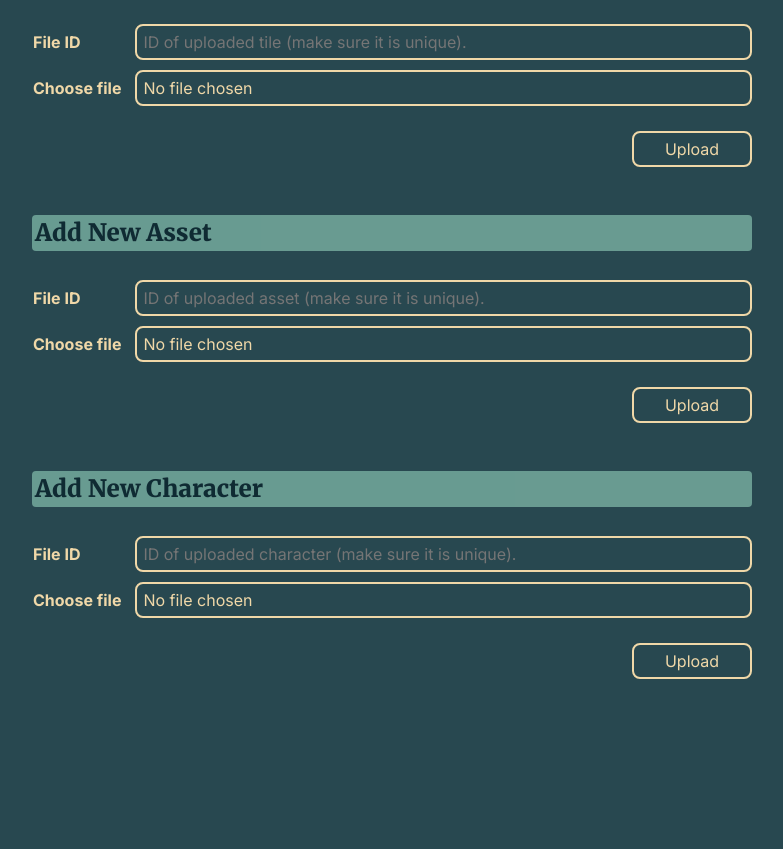
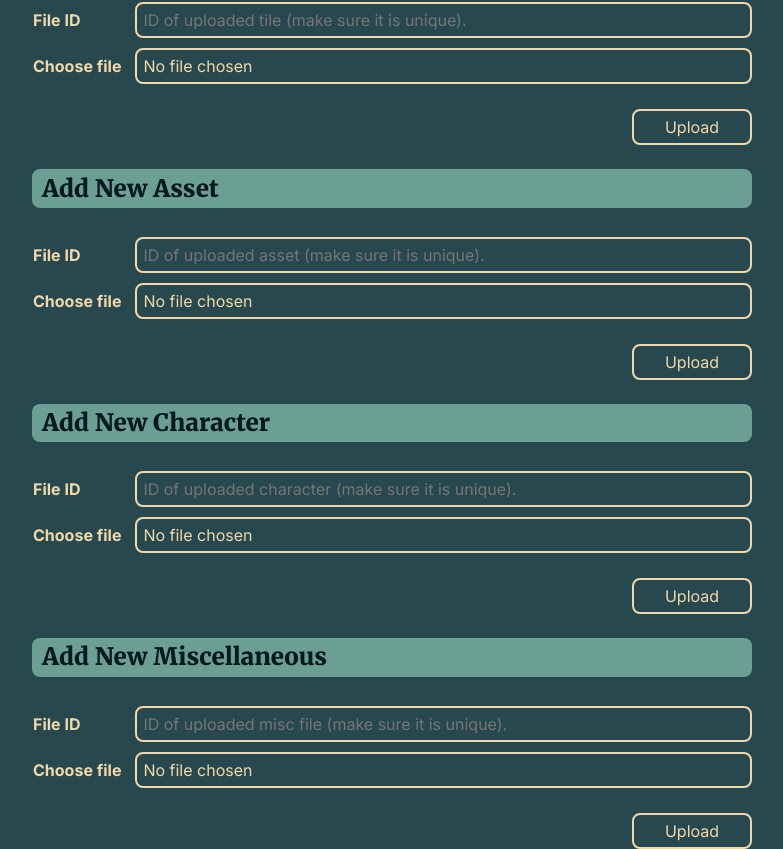
Before and after one commit to kuanhenglin/eggmacs, a React (Create React App) app in the folder client/: page /admin in a window 1280 px wide. Shown: the part 608-1457 px from the top of the page, without its empty margins (248-1031 px from the left). Before the commit the page ends 1287 px from the top, so only its background shows below. Built offline with nearby package versions, Linux system fonts and the light colour scheme.

Commit message:
jordan: add misc upload
Added miscellaneous asset upload in admin page.

Minotr CSS and other cosmetic changes.

```diff
--- a/client/src/App.css
+++ b/client/src/App.css
@@ -117,15 +117,17 @@ h2 {
 }
 
 h3 {
-  background: #94D2BD;
-  opacity: 60%;
+  background: #94d2bda0;
   font-size: calc(3 * var(--scale));
   font-family: var(--font-family-title);
-  text-indent: 3px;
   color: var(--nav-bar-text);
   font-weight: 900;
-  border-radius: calc(0.5 * var(--scale));
-  margin-bottom: calc(3 * var(--scale));
+  border-radius: calc(1.0 * var(--scale));
+  margin: 0 0 calc(3 * var(--scale)) 0;
+  padding: calc(0.15 * var(--scale))
+           calc(1.25 * var(--scale))
+           calc(0.15 * var(--scale))
+           calc(1.25 * var(--scale));
 }
 
 bannertext{
--- a/client/src/pages/Admin.js
+++ b/client/src/pages/Admin.js
@@ -14,6 +14,9 @@ function Admin() {
 
   const [characterID, setCharacterID] = useState(null);
   const [characterFile, setCharacterFile] = useState(null);
+
+  const [miscID, setMiscID] = useState(null);
+  const [miscFile, setMiscFile] = useState(null);
 
   const tileFormEntries = [
     {
@@ -56,6 +59,21 @@ function Admin() {
       type: "file",
       label: "Choose file",
       onChange: setCharacterFile,
+      onKeyPress: () => {}
+    }
+  ]
+
+  const miscFormEntries = [
+    {
+      label: "File ID",
+      placeholder: "ID of uploaded misc file (make sure it is unique).",
+      onChange: setMiscID,
+      onKeyPress: () => {},
+    },
+    {
+      type: "file",
+      label: "Choose file",
+      onChange: setMiscFile,
       onKeyPress: () => {}
     }
   ]
@@ -160,6 +178,38 @@ function Admin() {
     reader.readAsDataURL(characterFile);
   }
 
+  async function handleMisc() {
+    if (!miscFile) {  // check that user has selected file
+      window.alert("Make sure you have selected a file to upload.");
+      return;
+    }
+    if (miscFile.type !== "image/png") {  // check that file is png
+      window.alert("The misc file must be a PNG.");
+      return;
+    }
+
+    if (miscID?.slice(0, 5) !== "misc_") {
+      window.alert("The misc file ID must start with \"misc_\".");
+      return;
+    }
+    const misc = await getObject(miscID, "misc");
+    if (misc) {  // the miscID must have not been taken yet
+      window.alert("The file ID already exists.");
+      return;
+    }
+
+    const reader = new FileReader(); // HTML5 feature, reads file input
+    reader.onload = (e) => {  // define reader behavior when read as text
+      const newMisc = {
+        _id: miscID,
+        author: "Eggmacs",
+        body: e.target.result
+      };
+      createObject(newMisc, "misc", refreshPage);
+    };
+    reader.readAsDataURL(miscFile);
+  }
+
   return (
     <div>
       <h2>Admin</h2>
@@ -207,6 +257,15 @@ function Admin() {
         buttonText="Upload"
         onClick={handleCharacter}
       />
+
+      <div className="hspacer"> space </div>
+
+      <h3>Add New Miscellaneous</h3>
+      <FormText
+        formEntries={miscFormEntries}
+        buttonText="Upload"
+        onClick={handleMisc}
+      />
     </div>
   );
 }
--- a/client/src/pages/Creator.js
+++ b/client/src/pages/Creator.js
@@ -36,7 +36,7 @@ function Creator() {
   const [assetGrid, setAssetGrid] = useState([[]]);
 
   const [inputMode, setInputMode] = useState("tile");
-  const [selectItem, setSelectItem] = useState("tile_water");
+  const [selectItem, setSelectItem] = useState("tile_grass");
 
   useEffect(() => {
     async function getMap() {
--- a/client/src/pages/Profile.js
+++ b/client/src/pages/Profile.js
@@ -329,8 +329,9 @@ function Profile(props) {
         <span />
       }
 
-      <div className="hspacer"> space </div>
-      <div className="hspacer"> space </div>
+      <div className="hspacer">space</div>
+      <div className="hspacer">space</div>
+
       <div className="shapes">
       <div id="square"></div>
       <div id="diamond"></div>
@@ -341,8 +342,6 @@ function Profile(props) {
       <div id="triangle"></div>
       <div id="circle"></div>
       </div>
-      <div className="hspacer"> space </div>
-      <div className="hspacer"> space </div>
 
       <h2>Map Catalog</h2>
       {displayMaps()}
@@ -370,6 +369,8 @@ function Profile(props) {
         :
         <span />
       }
+
+      <div className="hspacer">space</div>
     </div>
   )
 }
```
